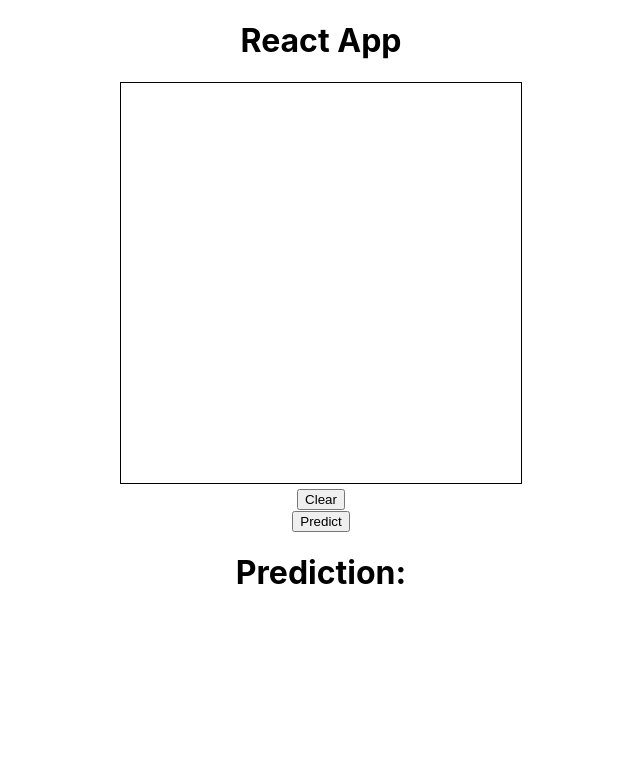
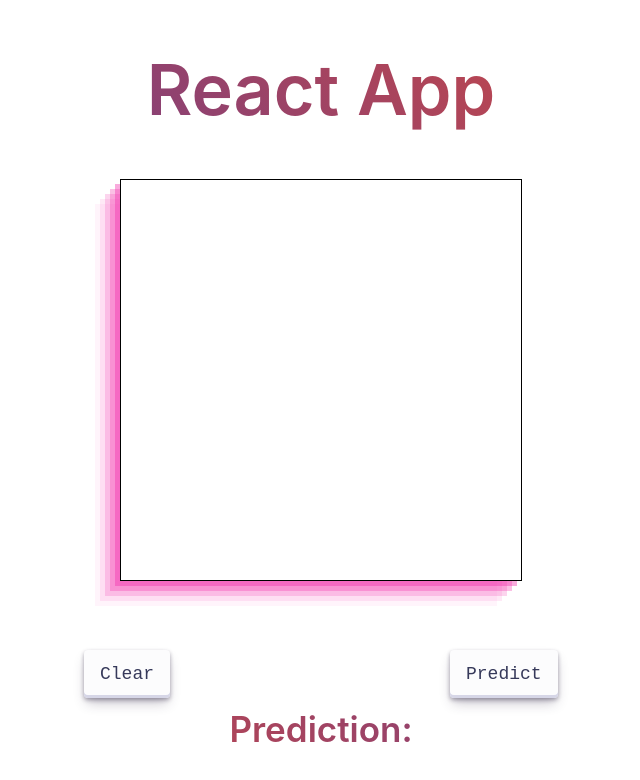
Before and after one commit to smulbean/MNIST-spotter, a React (Create React App) app in the folder frontend/: page / in a window 1280 px wide. Shown: the top 780 px of the page, without its empty margins (319-959 px from the left). Built offline with nearby package versions, Linux system fonts and the light colour scheme; what @tensorflow/tfjs would draw is missing.

Commit message:
First commit

```diff
--- a/frontend/src/App.css
+++ b/frontend/src/App.css
@@ -36,3 +36,12 @@
     transform: rotate(360deg);
   }
 }
+
+.title {
+  font-size: 70px;
+  font-weight: 600;
+  background-image: linear-gradient(45deg, #553c9a, #ee4b2b);
+  color: transparent;
+  background-clip: text;
+  -webkit-background-clip: text;
+}
--- a/frontend/src/App.jsx
+++ b/frontend/src/App.jsx
@@ -6,7 +6,7 @@ import DrawingCanvas from './components/drawingCanvas/drawingCanvas.component';
 function App() {
   return (
     <div className="App">
-      <h1>React App</h1>
+      <h1 class="title" >React App</h1>
       {/* <UploadImage /> */}
       <DrawingCanvas />
     </div>
--- /dev/null
+++ b/frontend/src/components/drawingCanvas/canva.css
@@ -0,0 +1,109 @@
+/*<!-- HTML !-->
+<button class="button-30" role="button">Button 30</button>*/
+
+/* CSS */
+.button-clear {
+  align-items: center;
+  appearance: none;
+  background-color: #FCFCFD;
+  border-radius: 4px;
+  border-width: 0;
+  box-shadow: rgba(45, 35, 66, 0.4) 0 2px 4px,rgba(45, 35, 66, 0.3) 0 7px 13px -3px,#D6D6E7 0 -3px 0 inset;
+  box-sizing: border-box;
+  color: #36395A;
+  cursor: pointer;
+  display: inline-flex;
+  font-family: "JetBrains Mono",monospace;
+  height: 48px;
+  justify-content: center;
+  line-height: 1;
+  list-style: none;
+  overflow: hidden;
+  padding-left: 16px;
+  padding-right: 16px;
+  position: relative;
+  text-align: left;
+  text-decoration: none;
+  transition: box-shadow .15s,transform .15s;
+  user-select: none;
+  -webkit-user-select: none;
+  touch-action: manipulation;
+  white-space: nowrap;
+  will-change: box-shadow,transform;
+  font-size: 18px;
+}
+
+.button-clear:focus {
+  box-shadow: #D6D6E7 0 0 0 1.5px inset, rgba(45, 35, 66, 0.4) 0 2px 4px, rgba(45, 35, 66, 0.3) 0 7px 13px -3px, #D6D6E7 0 -3px 0 inset;
+}
+
+.button-clear:hover {
+  box-shadow: rgba(45, 35, 66, 0.4) 0 4px 8px, rgba(45, 35, 66, 0.3) 0 7px 13px -3px, #D6D6E7 0 -3px 0 inset;
+  transform: translateY(-2px);
+}
+
+.button-clear:active {
+  box-shadow: #D6D6E7 0 3px 7px inset;
+  transform: translateY(2px);
+}
+
+
+.button-predict {
+    align-items: center;
+    margin-left:280px;
+    margin-top:25px;
+    appearance: none;
+    background-color: #FCFCFD;
+    border-radius: 4px;
+    border-width: 0;
+    box-shadow: rgba(45, 35, 66, 0.4) 0 2px 4px,rgba(45, 35, 66, 0.3) 0 7px 13px -3px,#D6D6E7 0 -3px 0 inset;
+    box-sizing: border-box;
+    color: #36395A;
+    cursor: pointer;
+    display: inline-flex;
+    font-family: "JetBrains Mono",monospace;
+    height: 48px;
+    justify-content: center;
+    line-height: 1;
+    list-style: none;
+    overflow: hidden;
+    padding-left: 16px;
+    padding-right: 16px;
+    position: relative;
+    text-align: left;
+    text-decoration: none;
+    transition: box-shadow .15s,transform .15s;
+    user-select: none;
+    -webkit-user-select: none;
+    touch-action: manipulation;
+    white-space: nowrap;
+    will-change: box-shadow,transform;
+    font-size: 18px;
+  }
+
+  .button-predict:focus {
+    box-shadow: #D6D6E7 0 0 0 1.5px inset, rgba(45, 35, 66, 0.4) 0 2px 4px, rgba(45, 35, 66, 0.3) 0 7px 13px -3px, #D6D6E7 0 -3px 0 inset;
+  }
+
+  .button-predict:hover {
+    box-shadow: rgba(45, 35, 66, 0.4) 0 4px 8px, rgba(45, 35, 66, 0.3) 0 7px 13px -3px, #D6D6E7 0 -3px 0 inset;
+    transform: translateY(-2px);
+  }
+
+  .button-predict:active {
+    box-shadow: #D6D6E7 0 3px 7px inset;
+    transform: translateY(2px);
+  }
+.canva{
+    box-shadow: rgba(240, 46, 170, 0.4) -5px 5px, rgba(240, 46, 170, 0.3) -10px 10px, rgba(240, 46, 170, 0.2) -15px 15px, rgba(240, 46, 170, 0.1) -20px 20px, rgba(240, 46, 170, 0.05) -25px 25px;
+}
+
+.prediction {
+    font-size: 35px;
+    margin-top: 10px;
+    font-weight: 600;
+    background-image: linear-gradient(45deg, #ee4b2b, #553c9a);
+    color: transparent;
+    background-clip: text;
+    -webkit-background-clip: text;
+  }
--- a/frontend/src/components/drawingCanvas/drawingCanvas.component.jsx
+++ b/frontend/src/components/drawingCanvas/drawingCanvas.component.jsx
@@ -2,6 +2,7 @@ import { useRef, useEffect, useState } from 'react';
 import axios from 'axios';
 import * as tf from "@tensorflow/tfjs"
 
+import "./canva.css";
 
 // set model
 const modelURL = `${process.env.REACT_APP_URL}/converted/model/model.json`;
@@ -119,7 +120,7 @@ const DrawingCanvas = () => {
   return (
     <div>
 			<div>
-				<canvas
+				<canvas class="canva"
 					id="DrawingCanvas"
 					onMouseDown={startDrawing}
 					onMouseUp={finishDrawing}
@@ -128,14 +129,14 @@ const DrawingCanvas = () => {
 				/>
 
 			</div>
+			<br></br>
+			<br></br>
 			<div>
-				<button type="submit" text-align="center" onClick={clearCanvas}>Clear</button>
+				<button class="button-clear" role="button" type="submit" text-align="center" onClick={clearCanvas}>Clear</button>
+				<button class="button-predict" role="button" type="submit" text-align="center" onClick={predict}>Predict</button>
 			</div>
 			<div>
-				<button type="submit" text-align="center" onClick={predict}>Predict</button>
-			</div>
-			<div>
-				<h1 id="PredictText">Prediction: {response}</h1>
+				<h1 class="prediction" id="PredictText">Prediction: {response}</h1>
 			</div>
     </div>
 
```
Also changed, not shown: 1 other file (tests, documents, lock files or other folders).
